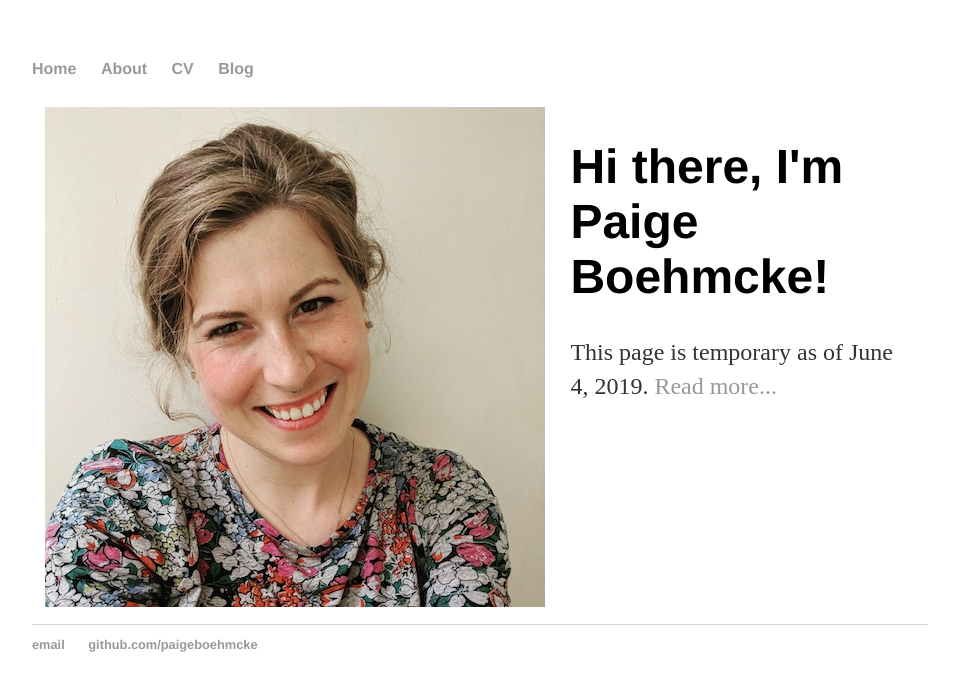
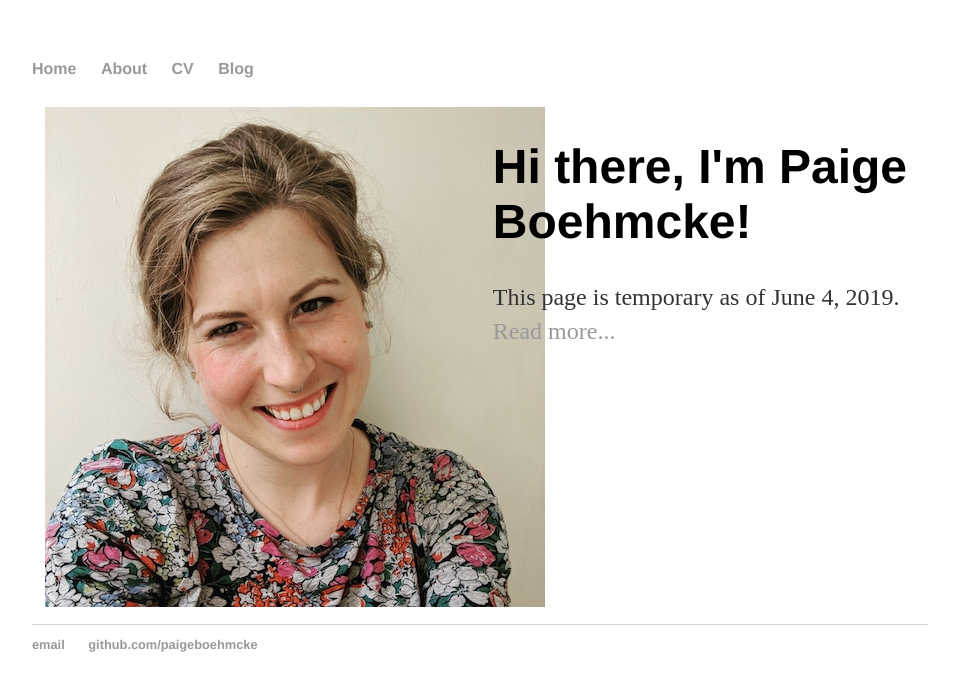
Before and after one commit to paigeboehmcke/paigeboehmcke.github.io, a Jekyll site: the page built from index.html, in a window 1280 px wide. Shown: the top 691 px of the page, without its empty margins (160-1119 px from the left). Built offline with Jekyll 4.4.1, drawn with Linux system fonts in a browser that asks for light colours.

Commit message:
Update main.css

```diff
--- a/css/main.css
+++ b/css/main.css
@@ -45,6 +45,7 @@ ul.posts li {
     flex-flow: row wrap;
 }
 .blurb {
+    width: 35%;
     padding: .8em;
     flex: 1; /* additionally, equal width */
 }
```
